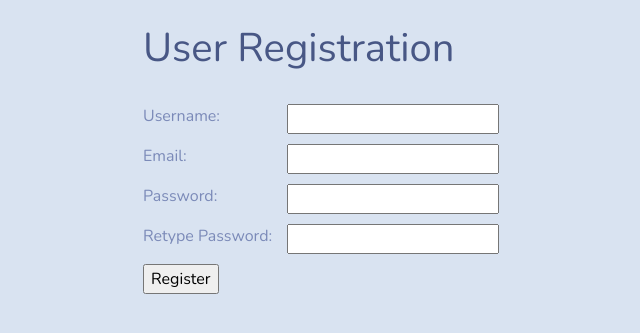
After one commit to NicoGiuliani/caesar-cipher, a Django app: page /register in a window 1280 px wide. The commit adds this page. Shown: the top 333 px of the page, without its empty margins (319-959 px from the left). Run offline with Django 4.2, Linux system fonts and the light colour scheme; some libraries are stand-ins or nearby versions.

Commit message:
Working on user registration page

```diff
--- a/app/urls.py
+++ b/app/urls.py
@@ -4,6 +4,7 @@ from . import views
 
 urlpatterns = [
     path('', views.index, name='index'),
+    path('register', views.register, name='register'),
     path('encode', views.encode, name='encode'),
     path('decode', views.decode, name='decode'),
 ]
--- a/app/views.py
+++ b/app/views.py
@@ -5,6 +5,9 @@ from datetime import datetime
 def index(request):
     return render(request, 'index.html')
 
+
+def register(request):
+    return render(request, 'register.html')
 
 def encode(request):
     if request.method == 'POST':
--- /dev/null
+++ b/templates/base.html
@@ -0,0 +1,12 @@
+{% load static %}
+<!DOCTYPE html>
+<html>
+    <head>
+        <title>Caesar Cipher</title>
+        <link rel='stylesheet' href="{% static 'css/bootstrap.min.css' %}">
+    </head>
+    <body class="m-4">
+        {% block body %}
+        {% endblock %}
+    </body>
+</html>
--- /dev/null
+++ b/templates/register.html
@@ -0,0 +1,26 @@
+{% extends 'base.html' %}
+{% block body %}
+<style>
+    p {
+        display: inline-block;
+    }
+</style>
+<div class='container'>
+    <div class='row justify-content-center'>
+        <div class='col-4'>
+            <h1>User Registration</h1><br>
+            <form method='POST' action='register'>
+                <p>Username: </p>
+                <input class='float-end' type='text' name='username'></input><br>
+                <p>Email: </p>
+                <input class='float-end' type='email' name='email'></input><br>
+                <p>Password: </p>
+                <input class='float-end' type='password' name='password'></input><br>
+                <p>Retype Password: </p>
+                <input class='float-end' type='password' name='password_verification'></input><br>
+                <input type='submit' value='Register'></input>
+            </form>
+        </div>
+    </div>
+</div>
+{% endblock %}
```
Also changed, not shown: templates/decode.html (+7 -14 lines), templates/encode.html (+7 -14 lines), templates/index.html (+3 -10 lines).
